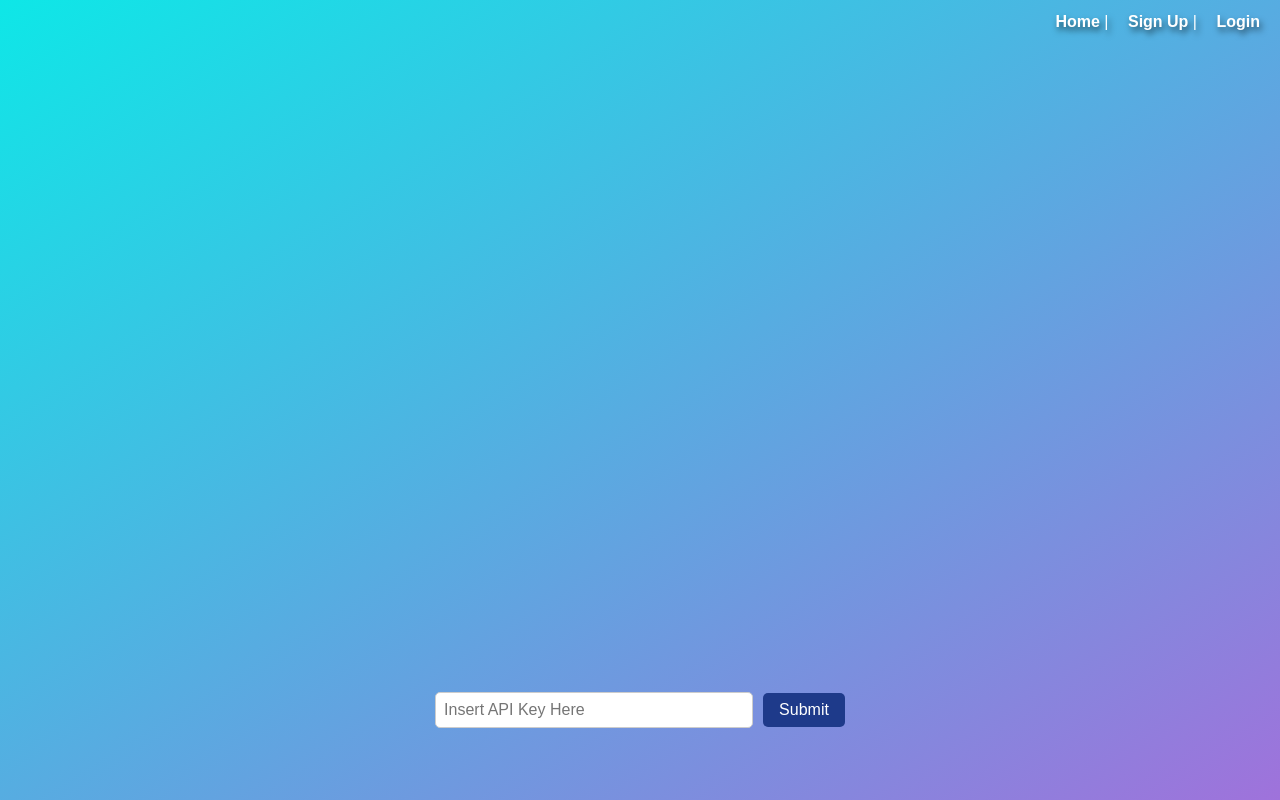
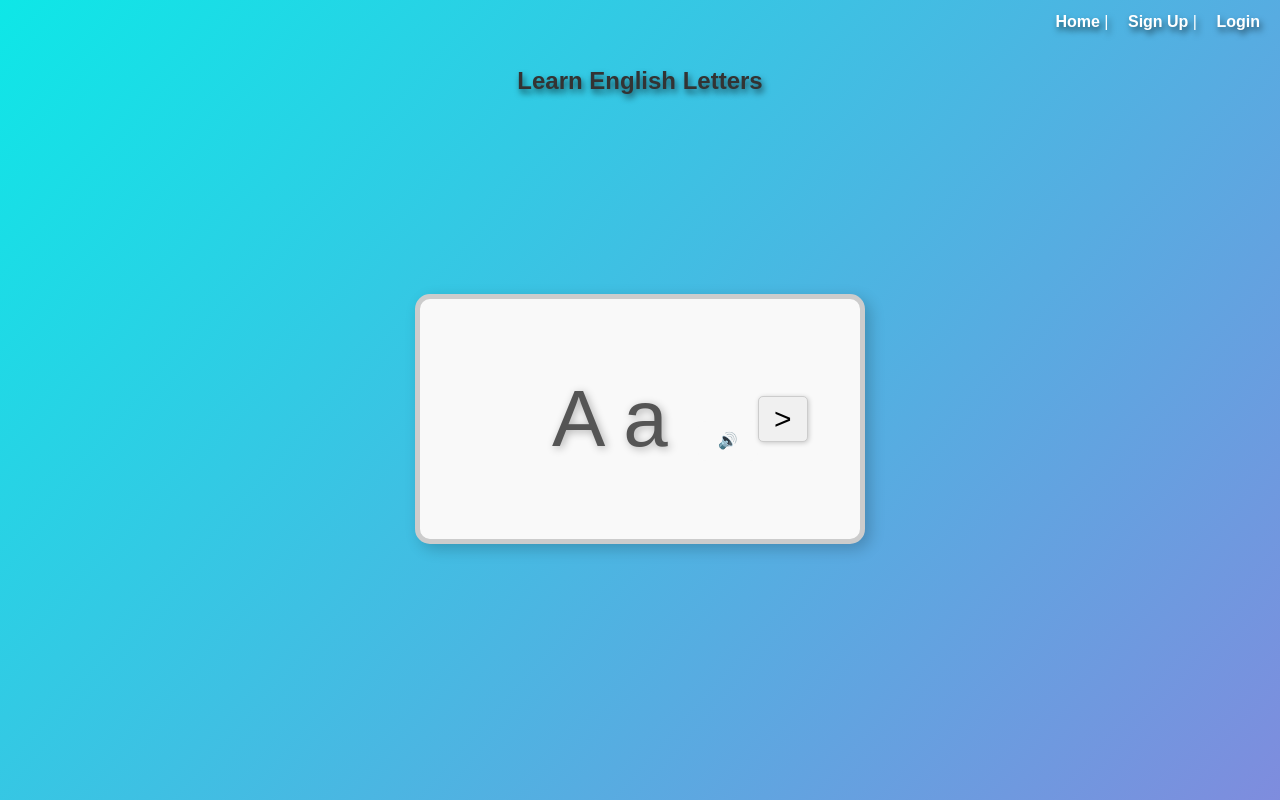
Before and after one commit to BrishnaN/English_Helper_AI, a React (Create React App) app: page /lettersPage in a window 1280 px wide. Shown: the top 800 px of the page. Built offline with nearby package versions, Linux system fonts and the light colour scheme.

Commit message:
letters implemented

```diff
--- a/src/App.tsx
+++ b/src/App.tsx
@@ -8,6 +8,7 @@ import Login from "./components/Login.tsx";
 import AssessmentPage from "./components/AssessmentPage.tsx";
 import ForgotPassword from "./components/ForgotPassword.tsx";
 import BeginnerPage from "./components/BeginnerPage.tsx";
+import LettersPage from "./components/LettersPage.tsx";
 import "./App.css";
 //import "./styles.css";
 
@@ -44,6 +45,7 @@ const App: React.FC = () => {
         <Route path="/assessment" element={<Assessment />} />
         <Route path="/forgot-password" element={<ForgotPassword />} />
         <Route path="/beginnerPage" element={<BeginnerPage />} />
+        <Route path="/lettersPage" element={<LettersPage />} />
       </Routes>
 
       {/* API Key Form */}
--- a/src/components/BeginnerPage.tsx
+++ b/src/components/BeginnerPage.tsx
@@ -1,9 +1,22 @@
 import React from "react";
+import { Button, Form } from "react-bootstrap";
+
+const saveKeyData = "MYKEY";
+const prevKey = localStorage.getItem(saveKeyData);
+const keyData = prevKey ? JSON.parse(prevKey) : "";
 
 const BeginnerPage = () => {
+  const startGame = (level: string) => {
+    console.log(`${level} Level Selected!`);
+    // Redirect or handle logic based on level
+  };
   return (
     <div>
       <h1> Beginner Page!</h1>
+      {/* Button to navigate to the letters page */}
+      <a href="/lettersPage">
+        <button>Letters!</button>
+      </a>
     </div>
   );
 };
--- /dev/null
+++ b/src/components/LettersPage.css
@@ -0,0 +1,51 @@
+/* General styles */
+.container {
+  text-align: center;
+  font-family: "Arial", sans-serif;
+  padding: 20px;
+}
+
+.heading {
+  font-size: 24px;
+  margin-bottom: 20px;
+  color: #333;
+}
+
+/* Frame styles */
+.frame {
+  display: flex;
+  align-items: center;
+  justify-content: center;
+  border: 5px solid #ccc;
+  border-radius: 15px;
+  padding: 20px;
+  margin: 200px auto;
+  width: 400px;
+  height: 200px;
+  box-shadow: 5px 5px 15px rgba(0, 0, 0, 0.2);
+  background-color: #f9f9f9;
+}
+
+/* Letter styles */
+.letter {
+  font-size: 80px;
+  color: #555;
+  text-shadow: 2px 2px 8px rgba(0, 0, 0, 0.3);
+  margin: 0 30px;
+}
+
+/* Navigation button styles */
+.navButton {
+  font-size: 30px;
+  background-color: #f0f0f0;
+  border: 1px solid #ccc;
+  border-radius: 5px;
+  padding: 5px 15px;
+  cursor: pointer;
+  box-shadow: 1px 1px 5px rgba(0, 0, 0, 0.2);
+  transition: background-color 0.3s;
+}
+
+.navButton.hidden {
+  visibility: hidden;
+}
--- /dev/null
+++ b/src/components/LettersPage.tsx
@@ -0,0 +1,56 @@
+import React, { useState } from "react";
+import "./LettersPage.css";
+
+const letters: string[] = ["A a", "B b", "C c", "D d", "E e", "F f", "G g"]; // Add more letter pairs as needed
+
+const LettersPage: React.FC = () => {
+  const [currentLetterIndex, setCurrentLetterIndex] = useState<number>(0);
+
+  const handlePrevious = (): void => {
+    if (currentLetterIndex > 0) {
+      setCurrentLetterIndex(currentLetterIndex - 1);
+    }
+  };
+
+  const handleNext = (): void => {
+    if (currentLetterIndex < letters.length - 1) {
+      setCurrentLetterIndex(currentLetterIndex + 1);
+    }
+  };
+
+  const playAudio = (): void => {
+    const letter = letters[currentLetterIndex][0]; // Extract the uppercase letter
+    const utterance = new SpeechSynthesisUtterance(letter.toLowerCase()); // Use lowercase for pronunciation
+    utterance.lang = "en-US"; // Adjust language if needed
+    utterance.rate = 0.8; // Control the speed of the speech
+    window.speechSynthesis.speak(utterance);
+  };
+
+  return (
+    <div className="container">
+      <h1 className="heading">Learn English Letters</h1>
+      <div className="frame">
+        <button
+          onClick={handlePrevious}
+          className={`navButton ${currentLetterIndex === 0 ? "hidden" : ""}`}
+        >
+          &lt;
+        </button>
+        <div className="letterContainer">
+          <span className="letter">{letters[currentLetterIndex]}</span>
+          <button onClick={playAudio}>🔊</button>
+        </div>
+        <button
+          onClick={handleNext}
+          className={`navButton ${
+            currentLetterIndex === letters.length - 1 ? "hidden" : ""
+          }`}
+        >
+          &gt;
+        </button>
+      </div>
+    </div>
+  );
+};
+
+export default LettersPage;
```
